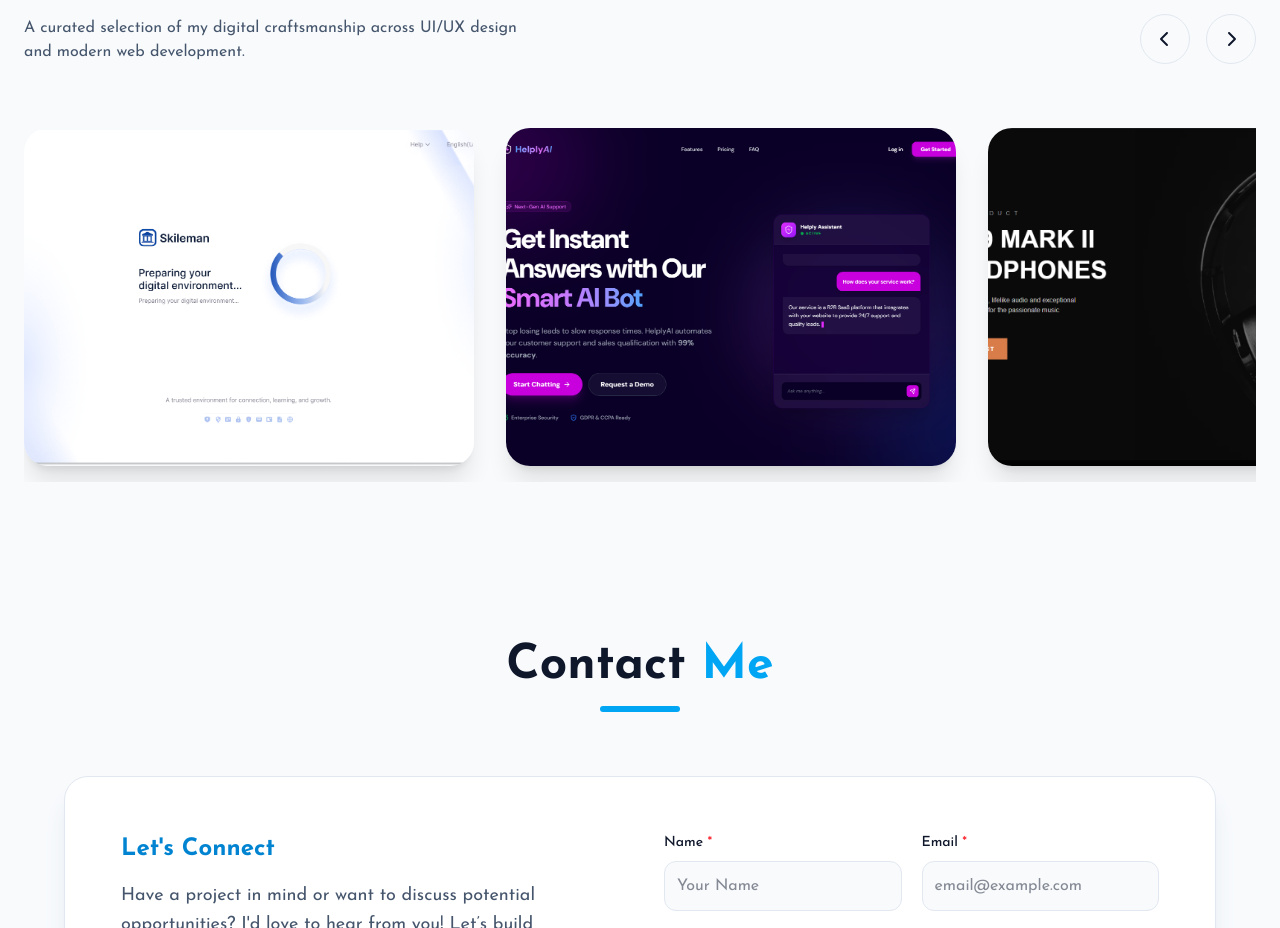
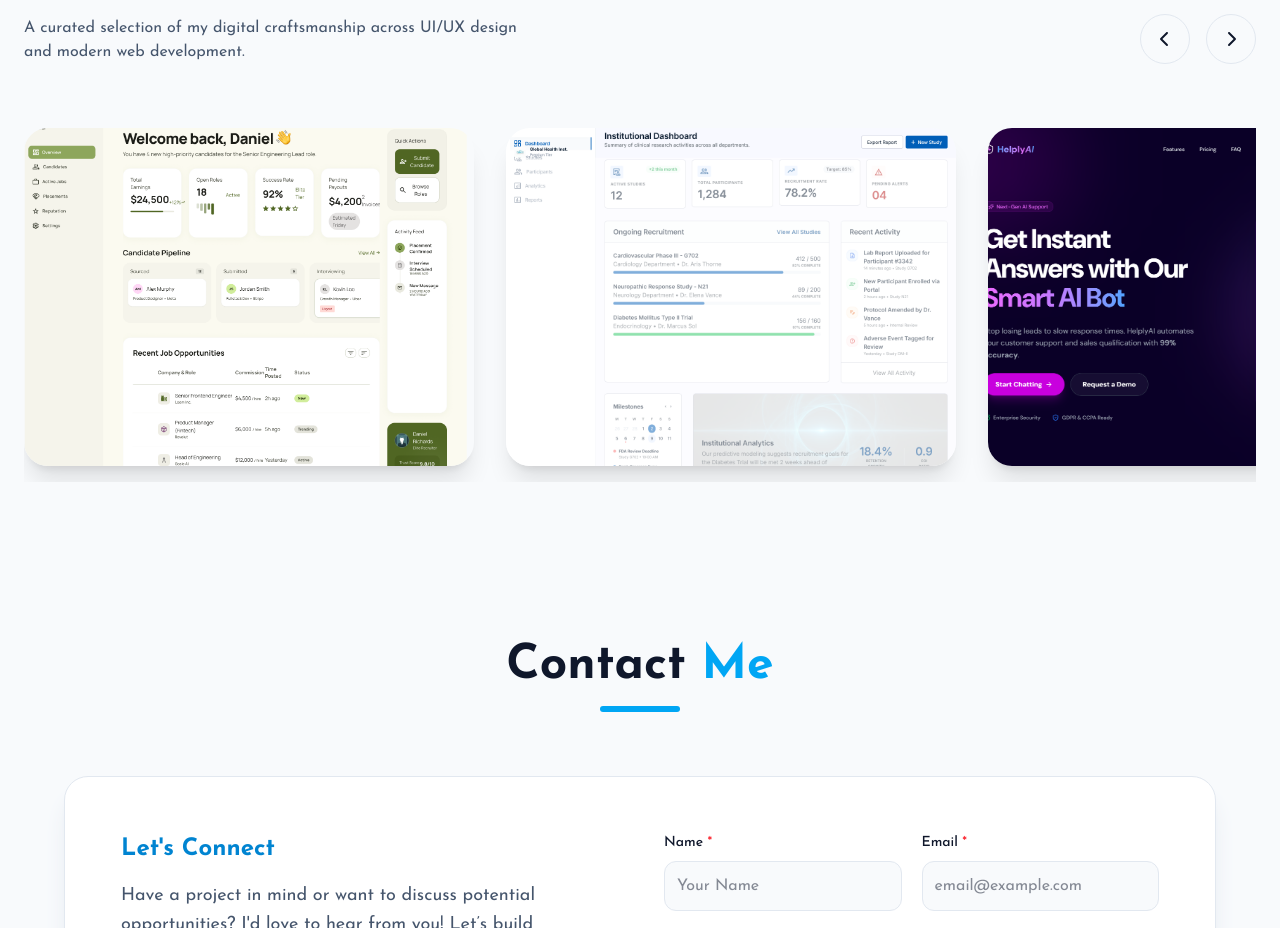
Before and after one commit to DsDigitalz/MyPortfolio-Project, a React (Vite) app: page / in a window 1280 px wide. Shown: the part 3060-3988 px from the top of the page. Built offline with nearby package versions, Linux system fonts and the light colour scheme.

Commit message:
added two new project

```diff
--- a/src/Components/Portfolio.jsx
+++ b/src/Components/Portfolio.jsx
@@ -7,12 +7,20 @@ import { useTheme } from "./ThemeContext";
 
 const portfolioData = [
   {
-    imgSrc: "skileman.png",
+    imgSrc: "Dashboard2.png",
     category: "UI/UX DESIGN",
-    title: "Skileman App",
+    title: "Betternship Web App",
     description:
-      "Designed an end-to-end UX/UI design, translating the 'Moving Train' vision Jobbing platform into a high-fidelity interactive prototype using figma",
-    link: "https://www.figma.com/design/Mjqf7qt1jZphxZQhDZRs12/Skileman-App?node-id=0-1&m=dev&t=YQyfjBP4Y5wMIB0X-1",
+      "Designed contact recruiter pages, showcasing a modern design using Figma",
+    link: "https://www.figma.com/proto/zRR9fCYYANK2CAkterULb8/Betternship-recruiter-page?node-id=0-1&t=mJtTtYKW3c8y5bN0-1  ",
+  },
+  {
+    imgSrc: "Dashboard.png",
+    category: "UI/UX DESIGN",
+    title: "Healthcare Research Web App",
+    description:
+      "Designed A comprehensive 5-page, end-to-end Clinical Research Management Suite designed to streamline the lifecycle of medical studies using figma",
+    link: "https://www.figma.com/design/K4zgLwzg3BJRt56IwS7LHt/Healthcare-research-web-app?node-id=0-1&m=dev&t=v4pACFqKo5EabAHb-1",
   },
 
   {
```
Also changed, not shown: public/Dashboard.png (added), public/Dashboard2.png (added).
